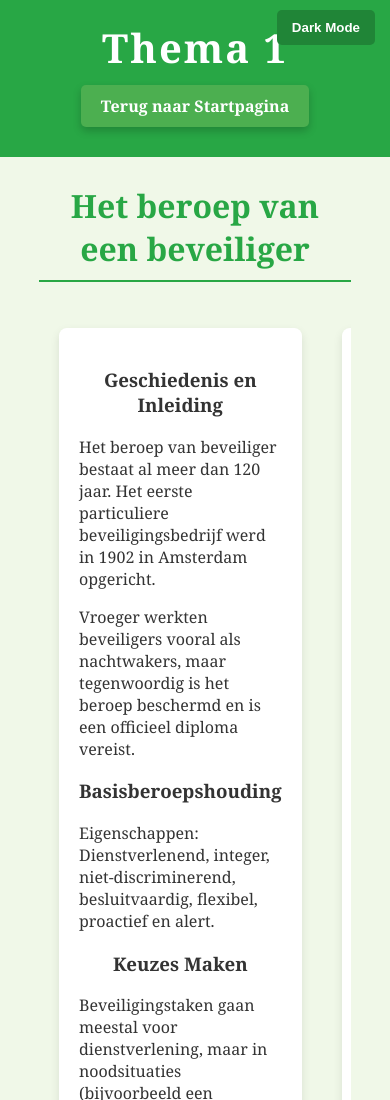
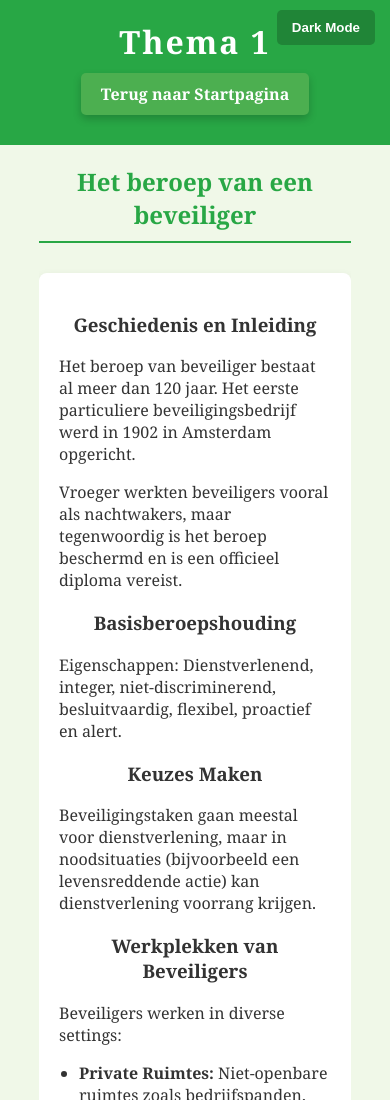
Before and after one commit to vbbvragens/1, a plain HTML site: page index.html in a window 390 px wide. Shown: the top 1100 px of the page. Drawn offline with Linux system fonts and the light colour scheme.

Commit message:
Update style.css

```diff
--- a/style.css
+++ b/style.css
@@ -60,6 +60,7 @@ nav ul li {
 .content {
     display: flex; /* Yan yana hizalamak için flex kullan */
     justify-content: space-between; /* Araya boşluk bırak */
+    flex-wrap: wrap; /* Ekleme: Esnek sarmalama */
 }
 
 .left-column, .right-column {
@@ -160,7 +161,6 @@ footer {
 
 .btn.dark-mode:hover a {
     color: #ffcc00; /* Karanlık modda hover durumunda metin rengini koyulaştırın */
-    font-weight: bold; /* Üzerine gelindiğinde metni kalın tut */
 }
 
 /* Dark Mode */
@@ -226,6 +226,22 @@ iframe {
     border-radius: 8px; /* Kenar yumuşatma */
     box-shadow: 0 2px 5px rgba(0, 0, 0, 0.1); /* Hafif gölge efekti */
     width: 100%; /* Genişliği kapsayıcı divin tamamına yayar */
-    height: 300; /* Yüksekliği otomatik ayarlar */
+    height: 300px; /* Yüksekliği otomatik ayarlar */
     margin: 10px 0; /* Üst ve alt boşluk */
 }
+
+/* Mobil Uyumluluk için Media Queries */
+@media (max-width: 768px) {
+    .left-column, .right-column {
+        flex: 100%; /* Kolonları alt alta yerleştir */
+        margin: 10px 0; /* Margo azalt */
+    }
+
+    h1 {
+        font-size: 2rem; /* Başlık boyutunu küçült */
+    }
+
+    h2 {
+        font-size: 1.5rem; /* Başlık boyutunu küçült */
+    }
+}
```
